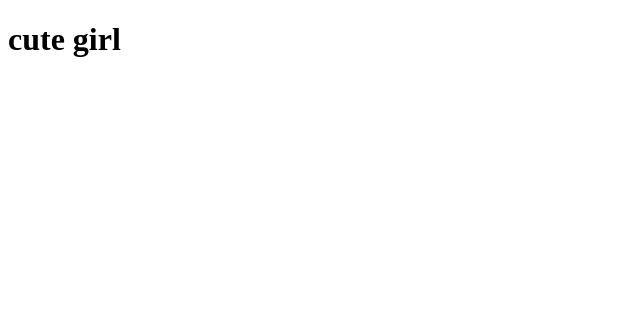
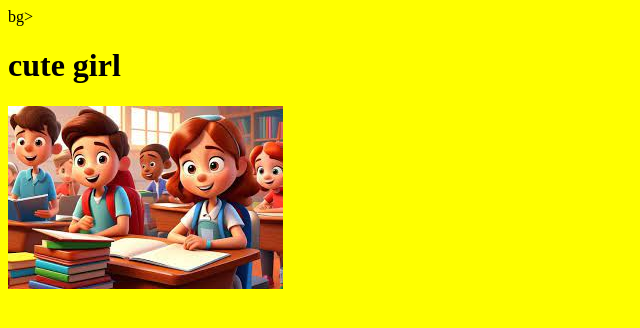
Before and after one commit to Soundharyadeva/original, a plain HTML site: page main.html in a window 1280 px wide. Shown: the whole page, without its empty margins (0-640 px from the left). Drawn offline with Linux system fonts and the light colour scheme.

Commit message:
2 change

```diff
--- a/main.html
+++ b/main.html
@@ -5,6 +5,7 @@
     <meta name="viewport" content="width=device-width, initial-scale=1.0">
     <title>Document</title>
 </head>
-<body>
+<body bgcolor="yellow"></body>bg>
     <h1>cute girl</h1></body>
+    <img src="download (2).jfif">
 </html>
```
Also changed, not shown: download (2).jfif (added), download.jfif (added).
